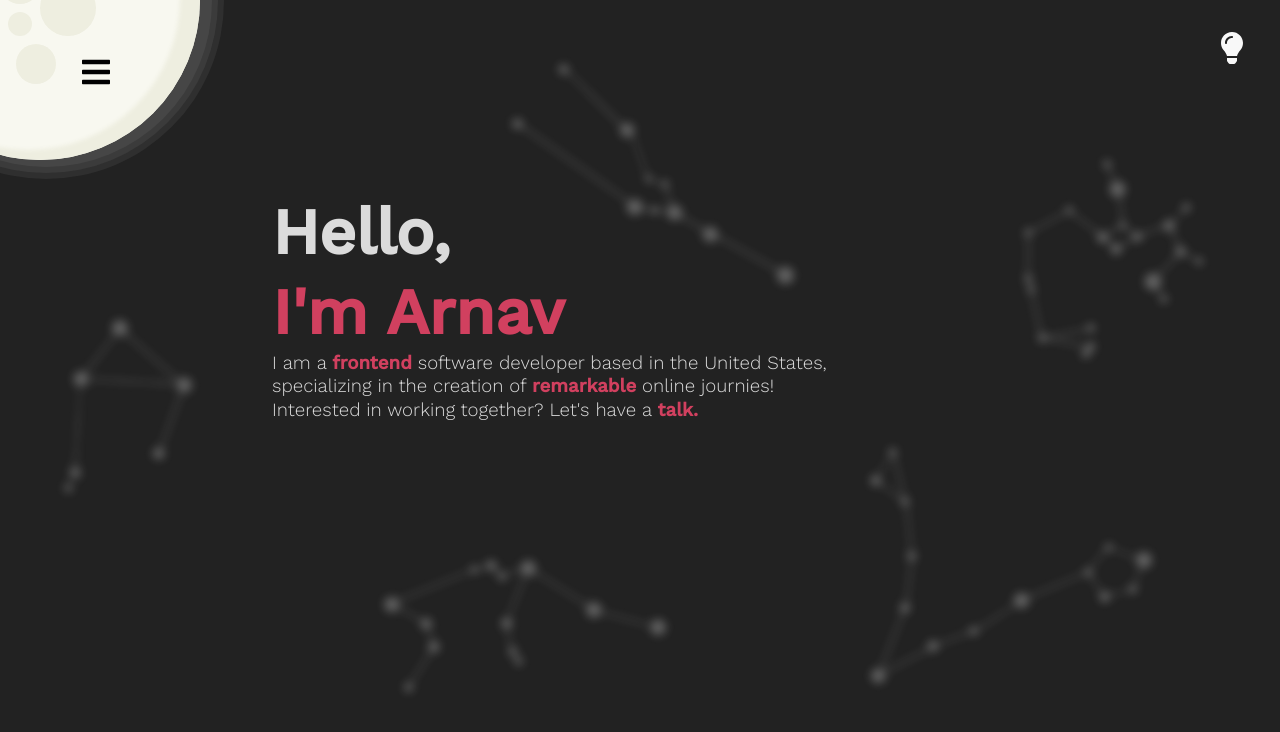
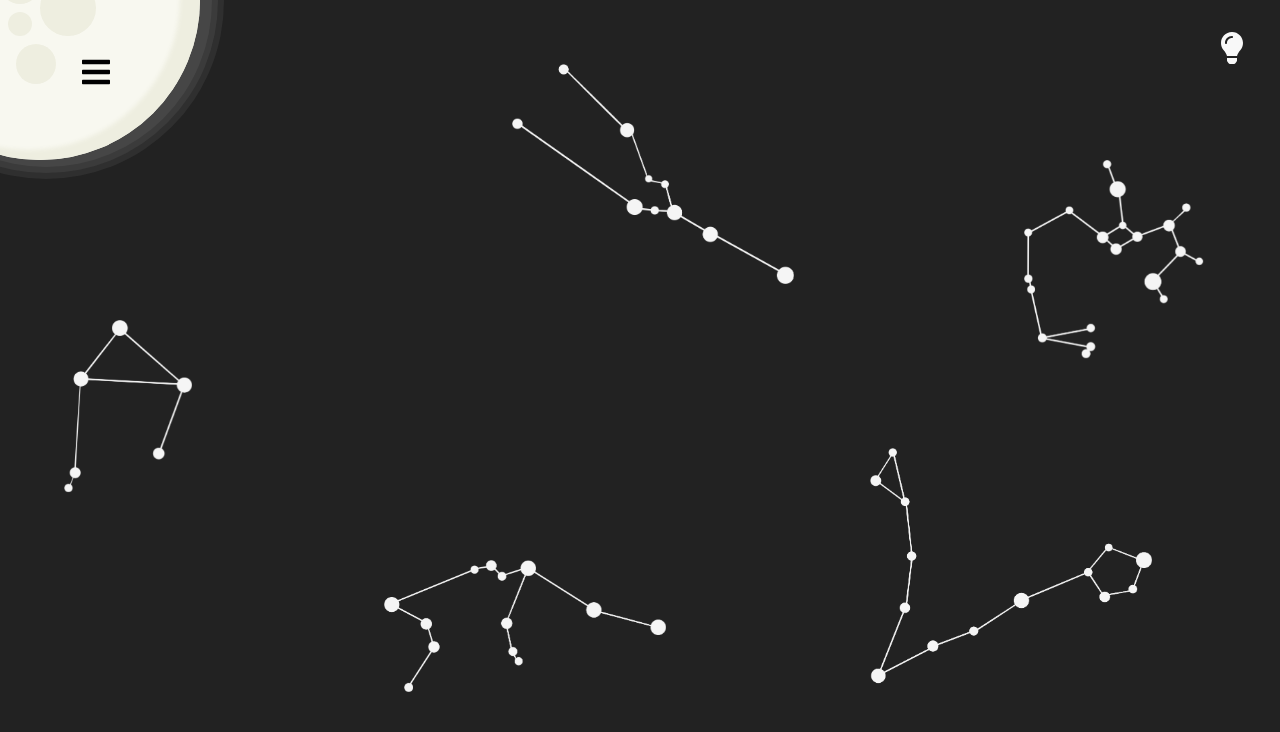
Before and after one commit to Arnav350/portfolio, a React (Create React App) app: page / in a window 1280 px wide. Shown: the top 732 px of the page. Built offline with nearby package versions, Linux system fonts and the light colour scheme.

Commit message:
stared constellation__box, very broken

```diff
--- a/src/App.css
+++ b/src/App.css
@@ -279,12 +279,54 @@ img {
   rotate: 75deg;
 }
 
+/* constellation */
+
+.constellation__box {
+  height: 100vh;
+}
+
+.constellation {
+  position: absolute;
+  /* opacity: 0.3; */
+  /* filter: blur(5px); */
+  transition: opacity 100ms ease;
+}
+
+.constellation--1 {
+  top: 70%;
+  left: 30%;
+  width: 22%;
+}
+
+.constellation--2 {
+  top: 20%;
+  left: 80%;
+  width: 14%;
+}
+
+.constellation--3 {
+  top: 40%;
+  left: 5%;
+  width: 10%;
+}
+
+.constellation--4 {
+  top: 8%;
+  left: 40%;
+  width: 22%;
+}
+
+.constellation--5 {
+  top: 56%;
+  left: 68%;
+  width: 22%;
+}
+
 /* intro */
 
 .intro {
-  position: relative;
+  /* position: relative; */
   height: 100vh;
-  transition: filter 700ms ease;
 }
 
 .intro__dark {
@@ -314,43 +356,6 @@ img {
 
 .intro__sub {
   font-weight: 300;
-}
-
-.intro__constellation {
-  position: absolute;
-  opacity: 0.3;
-  filter: blur(5px);
-  transition: opacity 100ms ease;
-}
-
-.intro__constellation--1 {
-  top: 70%;
-  left: 30%;
-  width: 22%;
-}
-
-.intro__constellation--2 {
-  top: 20%;
-  left: 80%;
-  width: 14%;
-}
-
-.intro__constellation--3 {
-  top: 40%;
-  left: 5%;
-  width: 10%;
-}
-
-.intro__constellation--4 {
-  top: 8%;
-  left: 40%;
-  width: 22%;
-}
-
-.intro__constellation--5 {
-  top: 56%;
-  left: 68%;
-  width: 22%;
 }
 
 /* projects */
@@ -411,7 +416,7 @@ img {
   height: 200vh;
   background-color: #222222;
   transform-origin: top left;
-  transition: rotate 500ms cubic-bezier(1, 0, 0.25, 1);
+  transition: rotate 500ms cubic-bezier(1, 0, 0.25, 1), filter 700ms ease;
 }
 
 .main {
--- a/src/App.tsx
+++ b/src/App.tsx
@@ -127,19 +127,19 @@ function App() {
       <div className="main__wrapper">
         <main className="main">
           <div className="constellation__box">
-            <figure className="intro__constellation intro__constellation--1">
+            <figure className="constellation constellation--1">
               <img src={constellation1} />
             </figure>
-            <figure className="intro__constellation intro__constellation--2">
+            <figure className="constellation constellation--2">
               <img src={constellation2} />
             </figure>
-            <figure className="intro__constellation intro__constellation--3">
+            <figure className="constellation constellation--3">
               <img src={constellation3} />
             </figure>
-            <figure className="intro__constellation intro__constellation--4">
+            <figure className="constellation constellation--4">
               <img src={constellation4} />
             </figure>
-            <figure className="intro__constellation intro__constellation--5">
+            <figure className="constellation constellation--5">
               <img src={constellation5} />
             </figure>
           </div>
```
